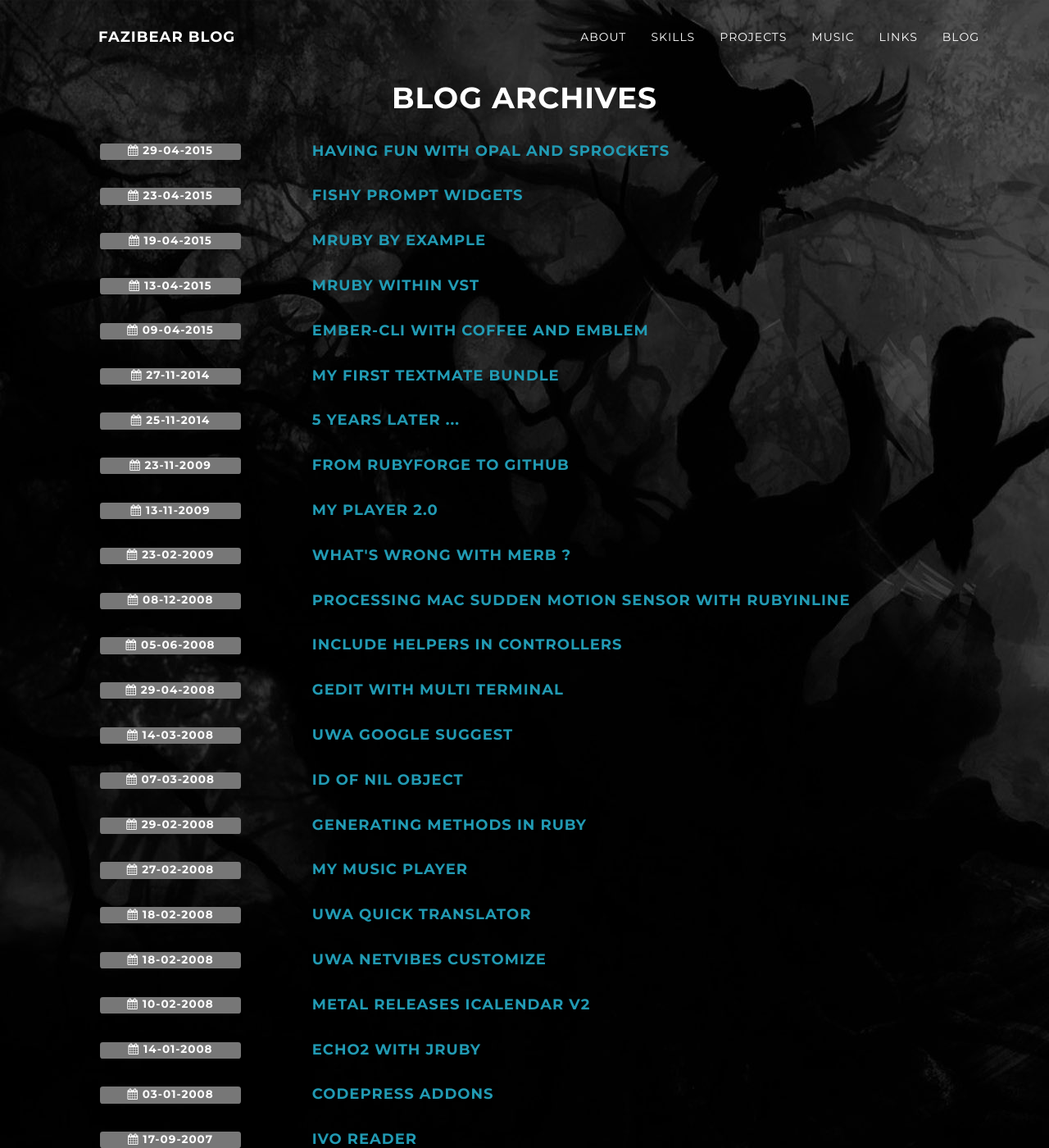
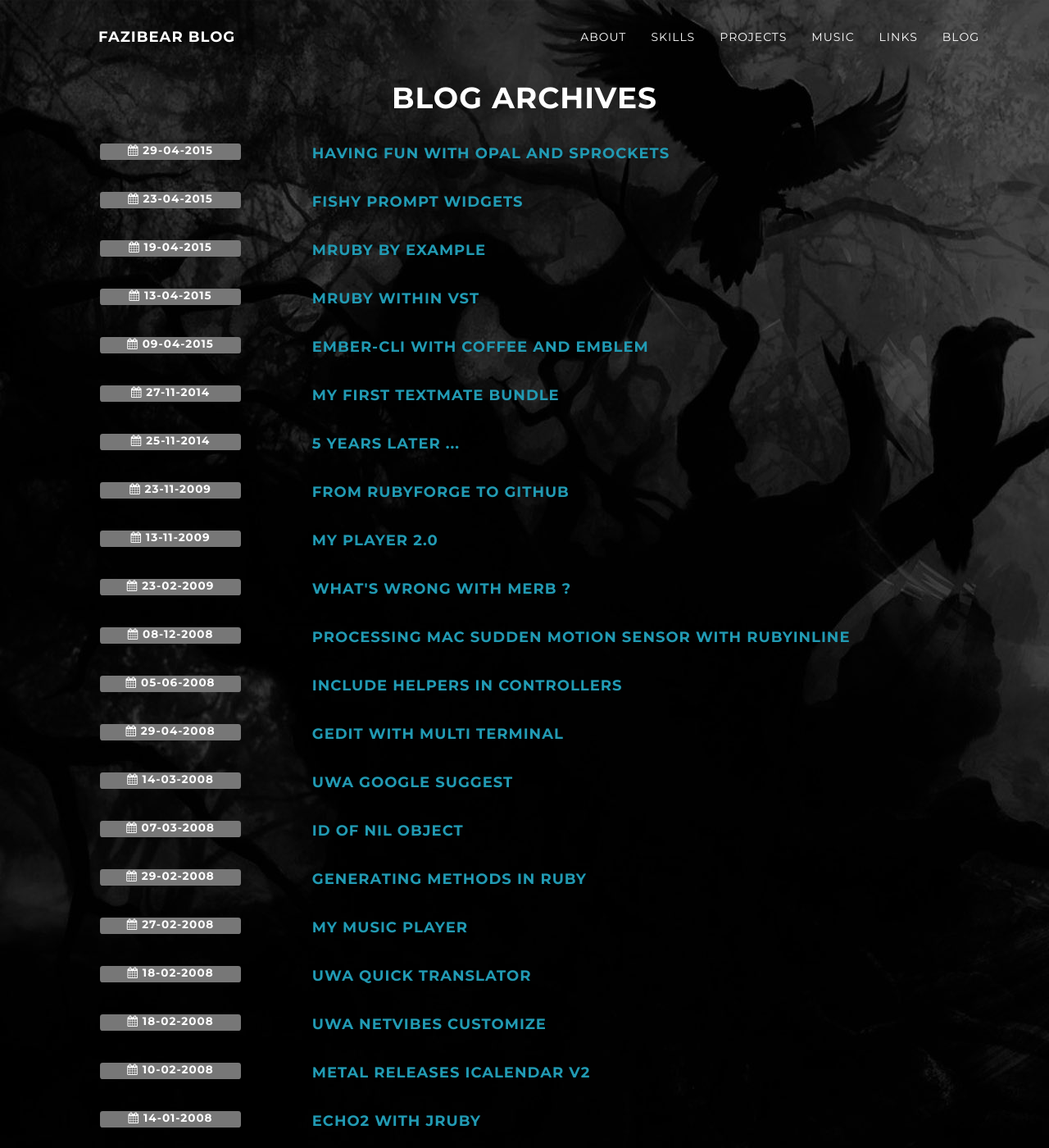
Before and after one commit to fazibear/fazibear.github.io, a Jekyll site: the page built from blog.html, in a window 1280 px wide and 1400 px high. Shown: the whole window at 82% size. Built offline with Jekyll 4.4.1, drawn with Linux system fonts in a browser that asks for light colours; some web fonts are replaced; Markdown is read by kramdown in place of the engine named in the settings.

Commit message:
fix styles

```diff
--- a/_includes/css/grayscale.css
+++ b/_includes/css/grayscale.css
@@ -401,3 +401,7 @@ h5 a,
 h5 a:visited {
   color: white;
 }
+
+#posts h4 {
+  line-height: 24px;
+}
```
